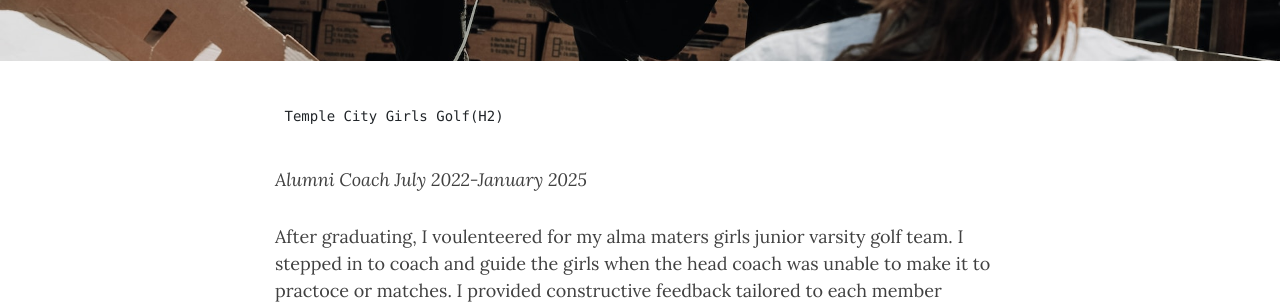
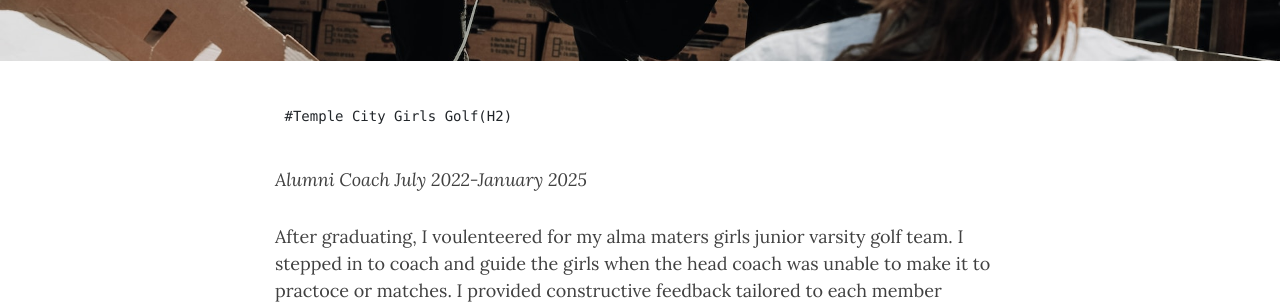
Before and after one commit to aiybusp/aiybusp.github.io, a Jekyll site: the page built from volunteer-work.md, in a window 1280 px wide and 900 px high, scrolled down 314 px. Shown: the part 152-456 px from the top of the window. Built offline with Jekyll 4.4.1, drawn with Linux system fonts in a browser that asks for light colours; nearby versions of some CDN libraries; comment, search, counter and statistics services are not loaded.

```diff
--- a/volunteer-work.md
+++ b/volunteer-work.md
@@ -6,7 +6,7 @@ cover-img: /assets/img/joel-muniz-A4Ax1ApccfA-unsplash.jpg
 ---
 
 <pre>
-Temple City Girls Golf(H2)
+#Temple City Girls Golf(H2)
 </pre>
 *Alumni Coach July 2022-January 2025*
 
```
